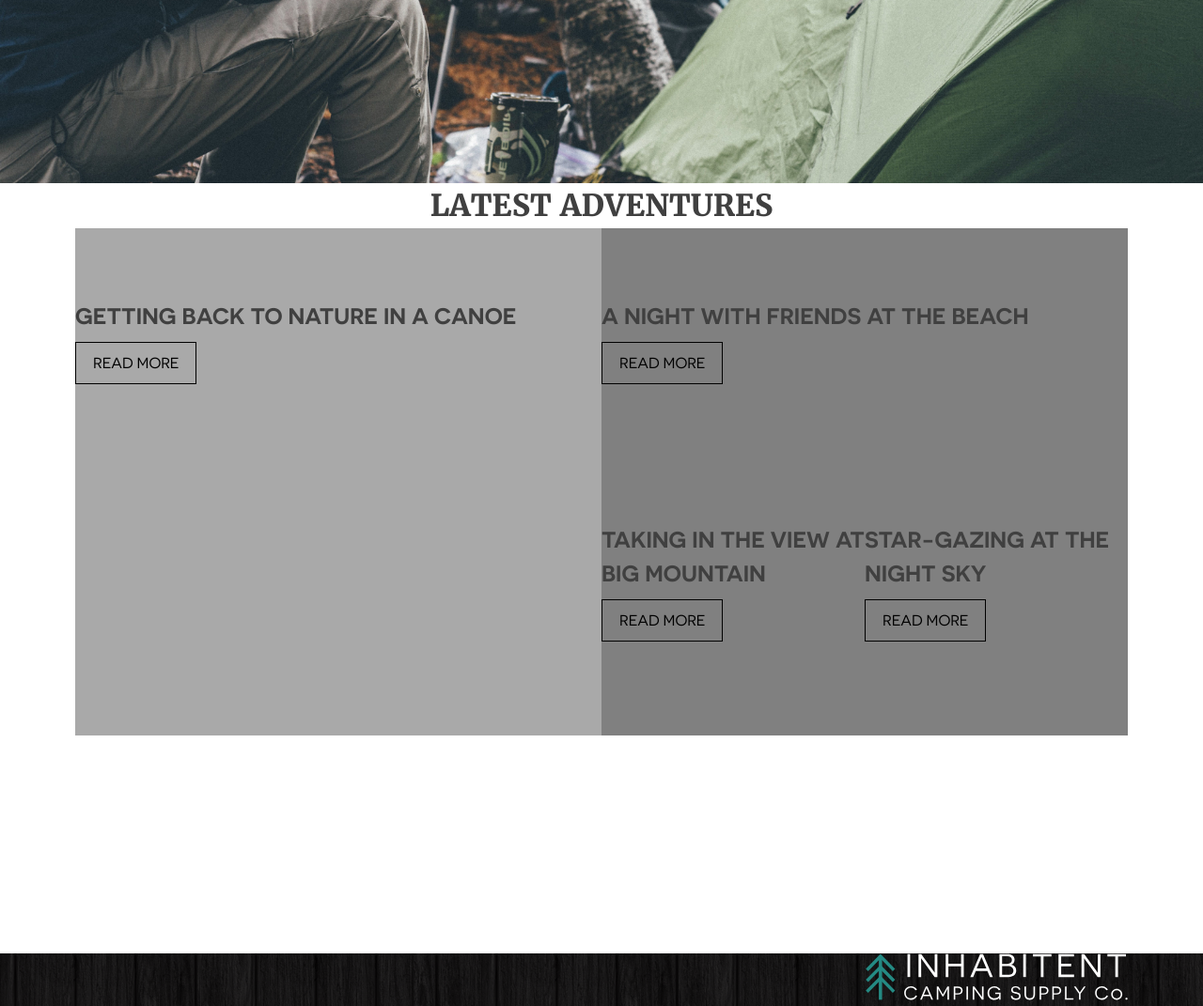
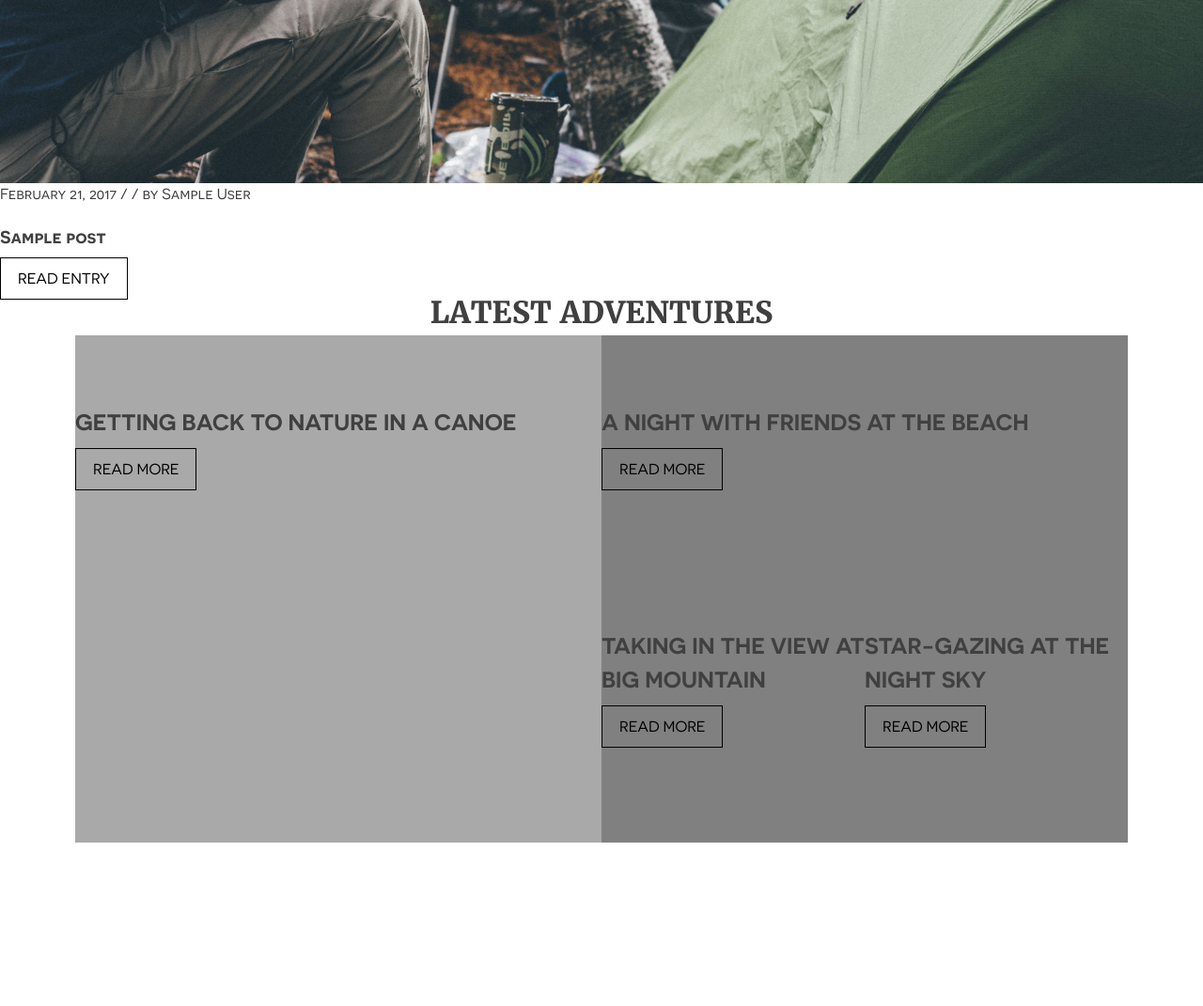
Before and after one commit to MisterPeddler/inhabitent, a WordPress theme: template themes/inhabitent/front-page.php in a window 1280 px wide. Shown: the part 655-1726 px from the top of the page at 94% size. Run offline with PHP 8.4 and a stand-in for WordPress, Linux system fonts and the light colour scheme; the site name, menu and one post (Sample post) are stand-ins, and other content is empty; some libraries are stand-ins or nearby versions.

Commit message:
added newsfeed to main page

```diff
--- a/themes/inhabitent/front-page.php
+++ b/themes/inhabitent/front-page.php
@@ -21,6 +21,35 @@ get_header(); ?>
 <!-- more stuff goes here -> static content-->
 <!-- <div class="container"> -->
 
+<section class="inhab-newsfeed-section">
+  <?php
+  global $post;
+  $args = array(
+	'posts_per_page'   => 3,
+	'orderby'          => 'date',
+	'order'            => 'DESC',
+);
+  $news_feed_posts = get_posts( $args );
+
+  foreach ( $news_feed_posts as $post):
+    setup_postdata($post);?>
+
+  <div class="inhab-newsfeed-item">
+
+    <?php if ( has_post_thumbnail() ) : ?>
+			<?php the_post_thumbnail( 'medium' ); ?>
+		<?php endif; ?>
+
+    <div class="entry-meta"><?php red_starter_posted_on(); ?> / <?php comments_number( '0 Comments', '1 Comment', '% Comments' ); ?> / <?php red_starter_posted_by(); ?></div>
+    <h3><?php the_title() ?></h3>
+    <a class="inhab-button" href="<?php the_permalink() ?>">READ ENTRY</a>
+
+  </div>
+
+<?php endforeach;
+wp_reset_postdata(); ?>
+</section>
+
 <section class="latest-adventures">
 
 <h1>LATEST ADVENTURES</h1>
@@ -28,23 +57,23 @@ get_header(); ?>
 <div class="adventure-container">
 <div class="adventure-left">
   <h2>Getting Back to Nature in a Canoe</h2>
-  <a href="#" class="read-more">READ MORE</a>
+  <a href="#" class="inhab-button">READ MORE</a>
 </div>
 
 <div class="adventure-right-container">
   <div class="adventure-top-right">
     <h2>A Night with Friends at the Beach</h2>
-    <a href="#" class="read-more">READ MORE</a>
+    <a href="#" class="inhab-button">READ MORE</a>
   </div>
 
   <div class="adventure-bottom-left">
     <h2>Taking in the View at Big Mountain</h2>
-    <a href="#" class="read-more">READ MORE</a>
+    <a href="#" class="inhab-button">READ MORE</a>
   </div>
 
   <div class="adventure-bottom-right">
     <h2>Star-Gazing at the Night Sky</h2>
-    <a href="#" class="read-more">READ MORE</a>
+    <a href="#" class="inhab-button">READ MORE</a>
   </div>
 </div>
 </div>
--- a/themes/inhabitent/sass/_content.scss
+++ b/themes/inhabitent/sass/_content.scss
@@ -27,7 +27,7 @@
 				padding-top: 10%;
 			}
 
-			.read-more{
+			.inhab-button{
 				margin-top: 20px;
 			}
 
@@ -63,7 +63,7 @@
 
 /* Posts and pages */
 
-.read-more{
+.inhab-button{
 	text-transform: uppercase;
 	border: 1px solid black;
 	color:black;
--- a/themes/inhabitent/single.php
+++ b/themes/inhabitent/single.php
@@ -8,7 +8,6 @@
  get_header(); ?>
 
 <!-- this is a single post page -->
-<div>thi is single php</div>
 <div class="container">
 	<div id="primary" class="content-area">
 		<main id="main" class="site-main" role="main">
--- a/themes/inhabitent/style.css
+++ b/themes/inhabitent/style.css
@@ -606,7 +606,7 @@ a {
     .latest-adventures .adventure-container h2 {
       display: block;
       padding-top: 10%; }
-    .latest-adventures .adventure-container .read-more {
+    .latest-adventures .adventure-container .inhab-button {
       margin-top: 20px; }
     .latest-adventures .adventure-container .adventure-left {
       width: 50%;
@@ -628,13 +628,13 @@ a {
         width: 50%; }
 
 /* Posts and pages */
-.read-more {
+.inhab-button {
   text-transform: uppercase;
   border: 1px solid black;
   color: black;
   text-decoration: none;
   padding: 12px 18px; }
-  .read-more:hover {
+  .inhab-button:hover {
     background-color: #248A83;
     color: #fefefe;
     border: 1px solid #248A83; }
--- a/themes/inhabitent/template-parts/content.php
+++ b/themes/inhabitent/template-parts/content.php
@@ -27,6 +27,6 @@
 		<?php the_excerpt(); ?>
 	</div><!-- .entry-content -->
 
-	<a class="read-more" href="<?php echo esc_url( get_permalink() ) ?>">Read More <i class="fa fa-long-arrow-right" aria-hidden="true"></i></a>
+	<a class="inhab-button" href="<?php echo esc_url( get_permalink() ) ?>">Read More <i class="fa fa-long-arrow-right" aria-hidden="true"></i></a>
 
 </article><!-- #post-## -->
```
Also changed, not shown: themes/inhabitent/archive-products.php (added, +45 -0 lines), themes/inhabitent/build/css/style.min.css, 1 other file.
